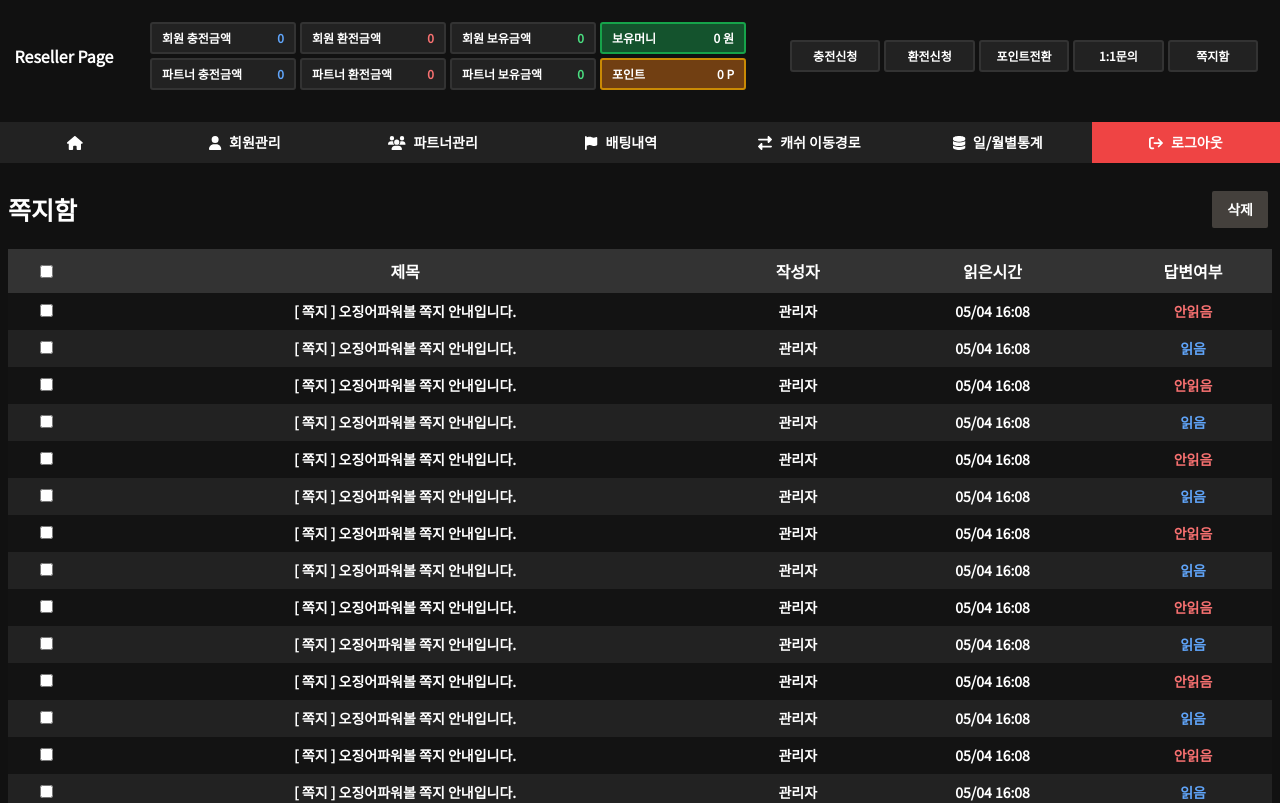
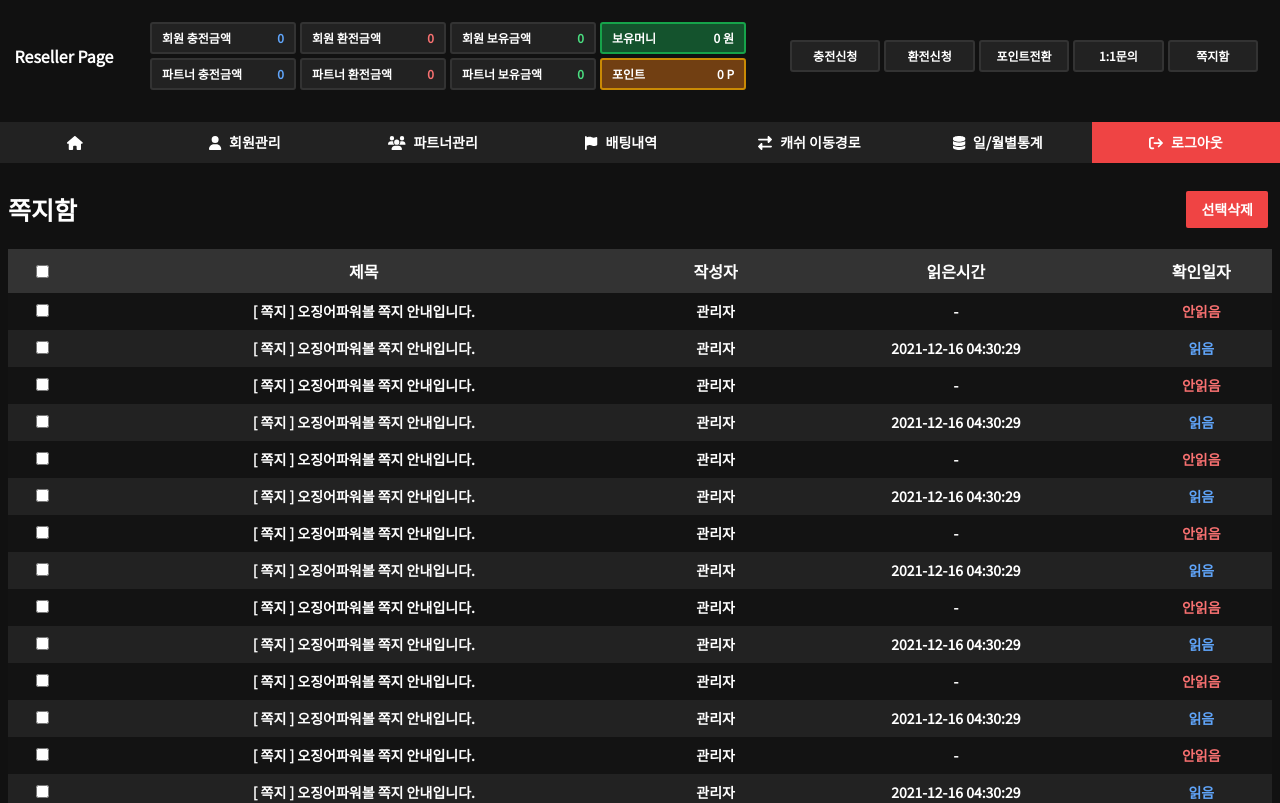
Before and after one commit to JoemarDev/lig-2-resller, a Next.js app: page /Private/Messages/PartnerNotes in a window 1280 px wide. Shown: the top 803 px of the page. Built offline with nearby package versions, Linux system fonts and the light colour scheme.

Commit message:
Push update

```diff
--- a/components/partials/Modal/FloatBox.js
+++ b/components/partials/Modal/FloatBox.js
@@ -122,7 +122,7 @@ const MoneyAmountConfiguration = (() => {
                 <button className="active:bg-stone-500 text-xs whitespace-nowrap category-btn bg-stone-300 w-full text-black" onClick={() => setAmount(Amount + 100000)}>100만원</button>
             </div>
 
-            <input className="text-xs category-btn w-full bg-stone-900 border-2 border-stone-700 mr-1" placeholder=" 간단메모" />
+            <input className="text-xs category-btn w-full bg-stone-900 border-2 border-stone-700 mr-1" placeholder=" 처리내용" />
 
             {/* Submit Amount Button */}
             <button className="text-xs whitespace-nowrap category-btn bg-blue-500 w-full  my-1" >확인</button>
--- a/pages/Private/Messages/PartnerNotes.js
+++ b/pages/Private/Messages/PartnerNotes.js
@@ -7,7 +7,7 @@ const PartnerNotes = (() => {
                 <div className="flex my-5 justify-between">
                     <div><h2 className="page-title ">쪽지함</h2></div>
                     <div>
-                        <button className="category-btn bg-stone-700 mr-1">삭제</button>
+                        <button className="category-btn bg-red-500 mr-1">선택삭제</button>
                     </div>
                 </div>
 
@@ -42,7 +42,7 @@ const NotesData = (() => {
                         <th>제목</th>
                         <th>작성자	</th>
                         <th>읽은시간</th>
-                        <th>답변여부</th>
+                        <th>확인일자</th>
                     </tr>
                 </thead>
                 <tbody>
@@ -51,7 +51,11 @@ const NotesData = (() => {
                             <td><input type={'checkbox'} /></td>
                             <td className="cursor-pointer" onClick={() => router.push('/Private/Messages/ViewMessage')}>[ 쪽지 ] 오징어파워볼 쪽지 안내입니다.</td>
                             <td>관리자</td>
-                            <td>05/04 16:08</td>
+                            <td>
+                                {index % 2 == 0 && <span>-</span>}
+                                {index % 2 == 1 && <span > 2021-12-16 04:30:29</span>}
+
+                            </td>
                             <td>
                                 {index % 2 == 0 && <span className="text-red-400">안읽음</span>}
                                 {index % 2 == 1 && <span className="text-blue-400">읽음</span>}
--- a/pages/Private/Transaction/Withdrawal.js
+++ b/pages/Private/Transaction/Withdrawal.js
@@ -64,12 +64,7 @@ const PartnerAmountIndicator = (() => {
                             </div>
                         </td>
                     </tr>
-                    <tr>
-                        <th className="w-1/5 border-2 border-stone-800">출금비밀번호</th>
-                        <td className="text-left border-2 border-stone-800  pl-5">
-                            <input className="category-btn bg-stone-700 mr-1 border-2 border-stone-800 w-full w-8/12" type={'password'} />
-                        </td>
-                    </tr>
+
                 </tbody>
             </table>
         </>
```
